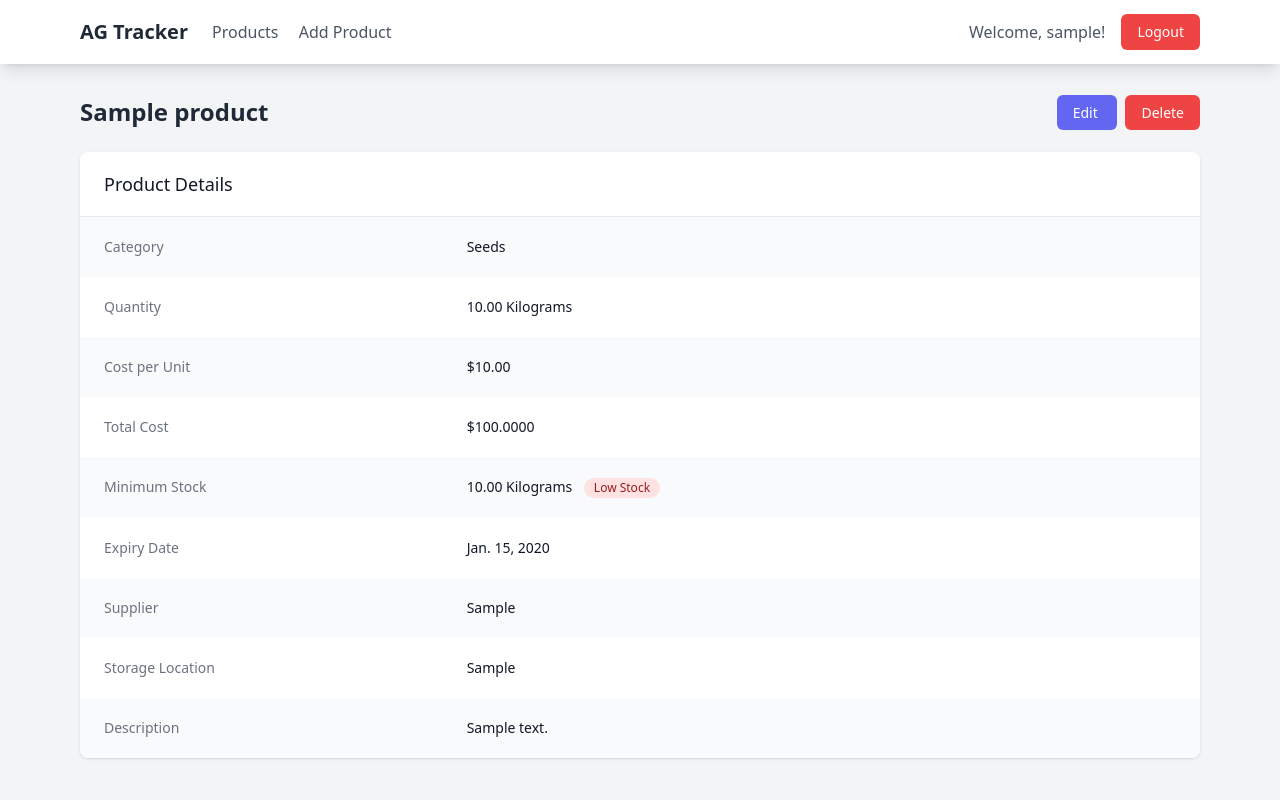
After one commit to nax3t/ag_tracker, a Django app: page /products/1/ in a window 1280 px wide. The commit adds this page. Run offline with Django 5.2, Linux system fonts and the light colour scheme; a user stored in the database is signed in; tables that the repository leaves empty hold one stand-in row (values such as "Sample post"); some libraries are stand-ins or nearby versions.

Commit message:
Add products

```diff
--- a/ag_tracker/settings.py
+++ b/ag_tracker/settings.py
@@ -40,6 +40,7 @@ INSTALLED_APPS = [
     'django.contrib.staticfiles',
     'widget_tweaks',
     'accounts',
+    'products',
 ]
 
 MIDDLEWARE = [
--- a/ag_tracker/urls.py
+++ b/ag_tracker/urls.py
@@ -23,5 +23,6 @@ app_name = 'ag_tracker'
 urlpatterns = [
     path('admin/', admin.site.urls),
     path('accounts/', include('accounts.urls')),
+    path('products/', include('products.urls')),
     path('', TemplateView.as_view(template_name='home.html'), name='home'),
 ]
--- /dev/null
+++ b/products/models.py
@@ -0,0 +1,57 @@
+from django.db import models
+from django.conf import settings
+
+class Product(models.Model):
+    CATEGORY_CHOICES = [
+        ('SEED', 'Seeds'),
+        ('FERT', 'Fertilizer'),
+        ('PEST', 'Pesticide'),
+        ('TOOL', 'Tools/Equipment'),
+        ('FEED', 'Animal Feed'),
+        ('LIVE', 'Livestock'),
+        ('CROP', 'Crops'),
+        ('OTHER', 'Other'),
+    ]
+
+    UNIT_CHOICES = [
+        ('KG', 'Kilograms'),
+        ('G', 'Grams'),
+        ('L', 'Liters'),
+        ('ML', 'Milliliters'),
+        ('UNIT', 'Units'),
+        ('BAG', 'Bags'),
+    ]
+
+    name = models.CharField(max_length=100)
+    description = models.TextField(blank=True)
+    category = models.CharField(max_length=5, choices=CATEGORY_CHOICES)
+    quantity = models.DecimalField(max_digits=10, decimal_places=2)
+    unit = models.CharField(max_length=4, choices=UNIT_CHOICES)
+    cost_per_unit = models.DecimalField(max_digits=10, decimal_places=2)
+
+    # Optional but useful fields
+    minimum_stock = models.DecimalField(max_digits=10, decimal_places=2, default=0)
+    expiry_date = models.DateField(null=True, blank=True)
+    supplier = models.CharField(max_length=100, blank=True)
+    location = models.CharField(max_length=100, blank=True)  # Storage location
+
+    # Metadata
+    user = models.ForeignKey(settings.AUTH_USER_MODEL, on_delete=models.CASCADE)
+    created_at = models.DateTimeField(auto_now_add=True)
+    updated_at = models.DateTimeField(auto_now=True)
+
+    class Meta:
+        ordering = ['name']
+        unique_together = ['user', 'name']  # Prevent duplicate names per user
+
+    def __str__(self):
+        return f"{self.name} ({self.get_quantity_display()})"
+
+    def get_quantity_display(self):
+        return f"{self.quantity} {self.get_unit_display()}"
+
+    def get_total_cost(self):
+        return self.quantity * self.cost_per_unit
+
+    def is_low_stock(self):
+        return self.quantity <= self.minimum_stock
--- /dev/null
+++ b/products/urls.py
@@ -0,0 +1,12 @@
+from django.urls import path
+from . import views
+
+app_name = 'products'
+
+urlpatterns = [
+    path('', views.product_list, name='list'),
+    path('create/', views.product_create, name='create'),
+    path('<int:pk>/', views.product_detail, name='detail'),
+    path('<int:pk>/edit/', views.product_update, name='update'),
+    path('<int:pk>/delete/', views.product_delete, name='delete'),
+]
--- /dev/null
+++ b/products/views.py
@@ -0,0 +1,63 @@
+from django.shortcuts import render, get_object_or_404, redirect
+from django.contrib.auth.decorators import login_required
+from django.contrib import messages
+from django.db import models
+from .models import Product
+from .forms import ProductForm
+
+@login_required
+def product_list(request):
+    products = Product.objects.filter(user=request.user)
+    low_stock = products.filter(quantity__lte=models.F('minimum_stock'))
+    return render(request, 'products/product_list.html', {
+        'products': products,
+        'low_stock': low_stock
+    })
+
+@login_required
+def product_detail(request, pk):
+    product = get_object_or_404(Product, pk=pk, user=request.user)
+    return render(request, 'products/product_detail.html', {'product': product})
+
+@login_required
+def product_create(request):
+    if request.method == 'POST':
+        form = ProductForm(request.POST)
+        if form.is_valid():
+            product = form.save(commit=False)
+            product.user = request.user
+            product.save()
+            messages.success(request, 'Product created successfully.')
+            return redirect('products:detail', pk=product.pk)
+    else:
+        form = ProductForm()
+    return render(request, 'products/product_form.html', {
+        'form': form,
+        'title': 'Add Product'
+    })
+
+@login_required
+def product_update(request, pk):
+    product = get_object_or_404(Product, pk=pk, user=request.user)
+    if request.method == 'POST':
+        form = ProductForm(request.POST, instance=product)
+        if form.is_valid():
+            form.save()
+            messages.success(request, 'Product updated successfully.')
+            return redirect('products:detail', pk=product.pk)
+    else:
+        form = ProductForm(instance=product)
+    return render(request, 'products/product_form.html', {
+        'form': form,
+        'title': 'Edit Product',
+        'product': product
+    })
+
+@login_required
+def product_delete(request, pk):
+    product = get_object_or_404(Product, pk=pk, user=request.user)
+    if request.method == 'POST':
+        product.delete()
+        messages.success(request, 'Product deleted successfully.')
+        return redirect('products:list')
+    return render(request, 'products/product_confirm_delete.html', {'product': product})
--- a/templates/base.html
+++ b/templates/base.html
@@ -13,6 +13,14 @@
             <div class="flex justify-between items-center h-16">
                 <div class="flex items-center">
                     <a href="/" class="text-xl font-bold text-gray-800">AG Tracker</a>
+                    {% if user.is_authenticated %}
+                        <nav class="ml-6 space-x-4">
+                            <a href="{% url 'products:list' %}"
+                               class="text-gray-600 hover:text-gray-900">Products</a>
+                            <a href="{% url 'products:create' %}"
+                               class="text-gray-600 hover:text-gray-900">Add Product</a>
+                        </nav>
+                    {% endif %}
                 </div>
                 <div class="flex items-center space-x-4">
                     {% if user.is_authenticated %}
--- /dev/null
+++ b/templates/products/base_products.html
@@ -0,0 +1,14 @@
+{% extends "base.html" %}
+
+{% block content %}
+<div class="max-w-6xl mx-auto">
+    <div class="mb-6 flex justify-between items-center">
+        <h1 class="text-2xl font-bold text-gray-800">{% block product_title %}Products{% endblock %}</h1>
+        <div class="space-x-2">
+            {% block product_actions %}{% endblock %}
+        </div>
+    </div>
+
+    {% block product_content %}{% endblock %}
+</div>
+{% endblock %}
--- /dev/null
+++ b/templates/products/product_detail.html
@@ -0,0 +1,79 @@
+{% extends "products/base_products.html" %}
+
+{% block product_title %}{{ product.name }}{% endblock %}
+
+{% block product_actions %}
+    <a href="{% url 'products:update' product.pk %}"
+       class="bg-indigo-500 hover:bg-indigo-600 text-white px-4 py-2 rounded-md text-sm font-medium">
+        Edit
+    </a>
+    <a href="{% url 'products:delete' product.pk %}"
+       class="bg-red-500 hover:bg-red-600 text-white px-4 py-2 rounded-md text-sm font-medium">
+        Delete
+    </a>
+{% endblock %}
+
+{% block product_content %}
+    <div class="bg-white shadow overflow-hidden rounded-lg">
+        <div class="px-4 py-5 sm:px-6">
+            <h3 class="text-lg leading-6 font-medium text-gray-900">Product Details</h3>
+        </div>
+        <div class="border-t border-gray-200">
+            <dl>
+                <div class="bg-gray-50 px-4 py-5 sm:grid sm:grid-cols-3 sm:gap-4 sm:px-6">
+                    <dt class="text-sm font-medium text-gray-500">Category</dt>
+                    <dd class="mt-1 text-sm text-gray-900 sm:mt-0 sm:col-span-2">{{ product.get_category_display }}</dd>
+                </div>
+                <div class="bg-white px-4 py-5 sm:grid sm:grid-cols-3 sm:gap-4 sm:px-6">
+                    <dt class="text-sm font-medium text-gray-500">Quantity</dt>
+                    <dd class="mt-1 text-sm text-gray-900 sm:mt-0 sm:col-span-2">{{ product.get_quantity_display }}</dd>
+                </div>
+                <div class="bg-gray-50 px-4 py-5 sm:grid sm:grid-cols-3 sm:gap-4 sm:px-6">
+                    <dt class="text-sm font-medium text-gray-500">Cost per Unit</dt>
+                    <dd class="mt-1 text-sm text-gray-900 sm:mt-0 sm:col-span-2">${{ product.cost_per_unit }}</dd>
+                </div>
+                <div class="bg-white px-4 py-5 sm:grid sm:grid-cols-3 sm:gap-4 sm:px-6">
+                    <dt class="text-sm font-medium text-gray-500">Total Cost</dt>
+                    <dd class="mt-1 text-sm text-gray-900 sm:mt-0 sm:col-span-2">${{ product.get_total_cost }}</dd>
+                </div>
+                {% if product.minimum_stock %}
+                    <div class="bg-gray-50 px-4 py-5 sm:grid sm:grid-cols-3 sm:gap-4 sm:px-6">
+                        <dt class="text-sm font-medium text-gray-500">Minimum Stock</dt>
+                        <dd class="mt-1 text-sm text-gray-900 sm:mt-0 sm:col-span-2">
+                            {{ product.minimum_stock }} {{ product.get_unit_display }}
+                            {% if product.is_low_stock %}
+                                <span class="ml-2 inline-flex items-center px-2.5 py-0.5 rounded-full text-xs font-medium bg-red-100 text-red-800">
+                                    Low Stock
+                                </span>
+                            {% endif %}
+                        </dd>
+                    </div>
+                {% endif %}
+                {% if product.expiry_date %}
+                    <div class="bg-white px-4 py-5 sm:grid sm:grid-cols-3 sm:gap-4 sm:px-6">
+                        <dt class="text-sm font-medium text-gray-500">Expiry Date</dt>
+                        <dd class="mt-1 text-sm text-gray-900 sm:mt-0 sm:col-span-2">{{ product.expiry_date }}</dd>
+                    </div>
+                {% endif %}
+                {% if product.supplier %}
+                    <div class="bg-gray-50 px-4 py-5 sm:grid sm:grid-cols-3 sm:gap-4 sm:px-6">
+                        <dt class="text-sm font-medium text-gray-500">Supplier</dt>
+                        <dd class="mt-1 text-sm text-gray-900 sm:mt-0 sm:col-span-2">{{ product.supplier }}</dd>
+                    </div>
+                {% endif %}
+                {% if product.location %}
+                    <div class="bg-white px-4 py-5 sm:grid sm:grid-cols-3 sm:gap-4 sm:px-6">
+                        <dt class="text-sm font-medium text-gray-500">Storage Location</dt>
+                        <dd class="mt-1 text-sm text-gray-900 sm:mt-0 sm:col-span-2">{{ product.location }}</dd>
+                    </div>
+                {% endif %}
+                {% if product.description %}
+                    <div class="bg-gray-50 px-4 py-5 sm:grid sm:grid-cols-3 sm:gap-4 sm:px-6">
+                        <dt class="text-sm font-medium text-gray-500">Description</dt>
+                        <dd class="mt-1 text-sm text-gray-900 sm:mt-0 sm:col-span-2">{{ product.description }}</dd>
+                    </div>
+                {% endif %}
+            </dl>
+        </div>
+    </div>
+{% endblock %}
```
Also changed, not shown: products/forms.py (added, +15 -0 lines), templates/products/product_confirm_delete.html (added, +39 -0 lines), templates/products/product_form.html (added, +57 -0 lines), templates/products/product_list.html (added, +67 -0 lines), products/migrations/0001_initial.py (added), products/migrations/__init__.py (added).
